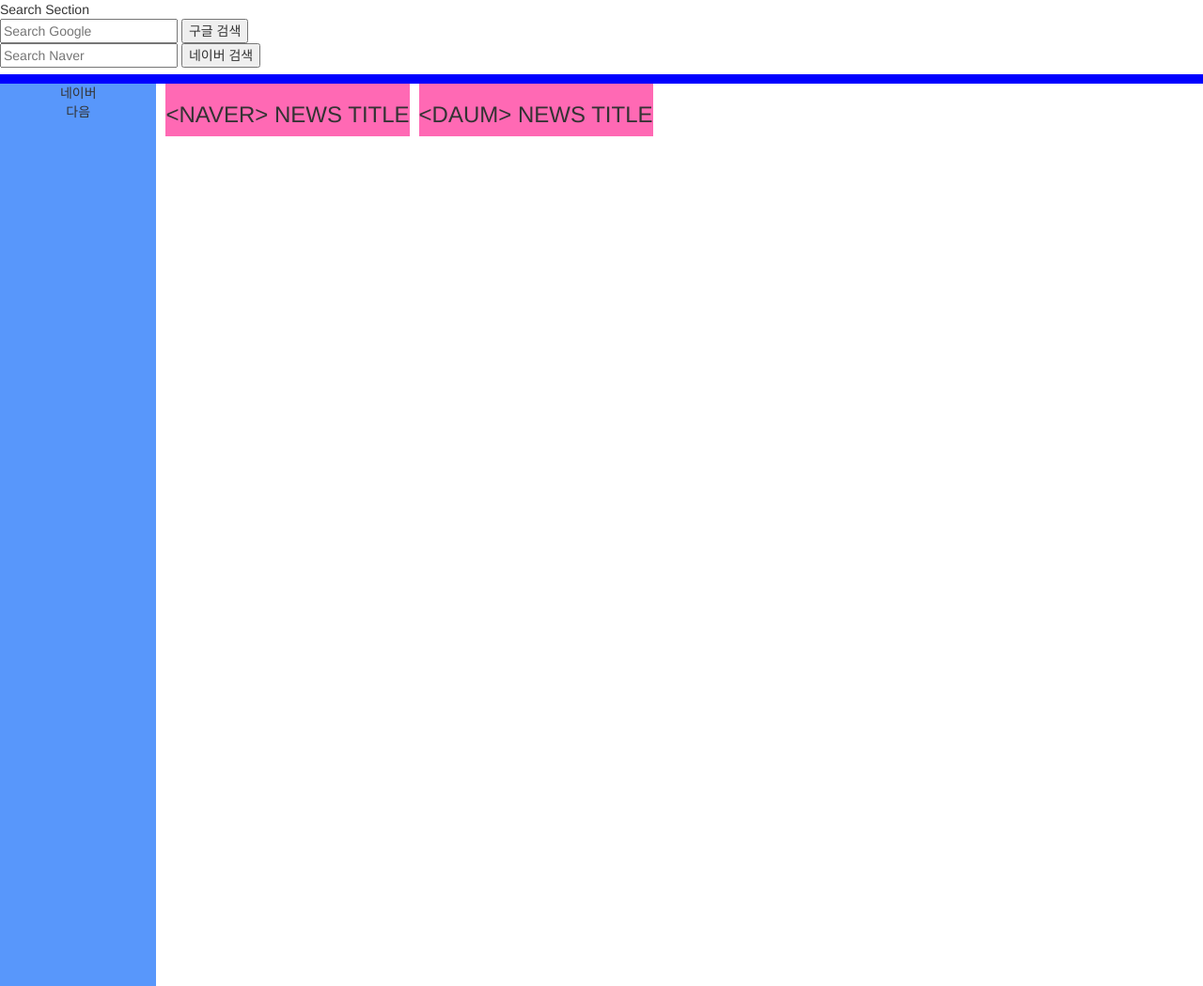
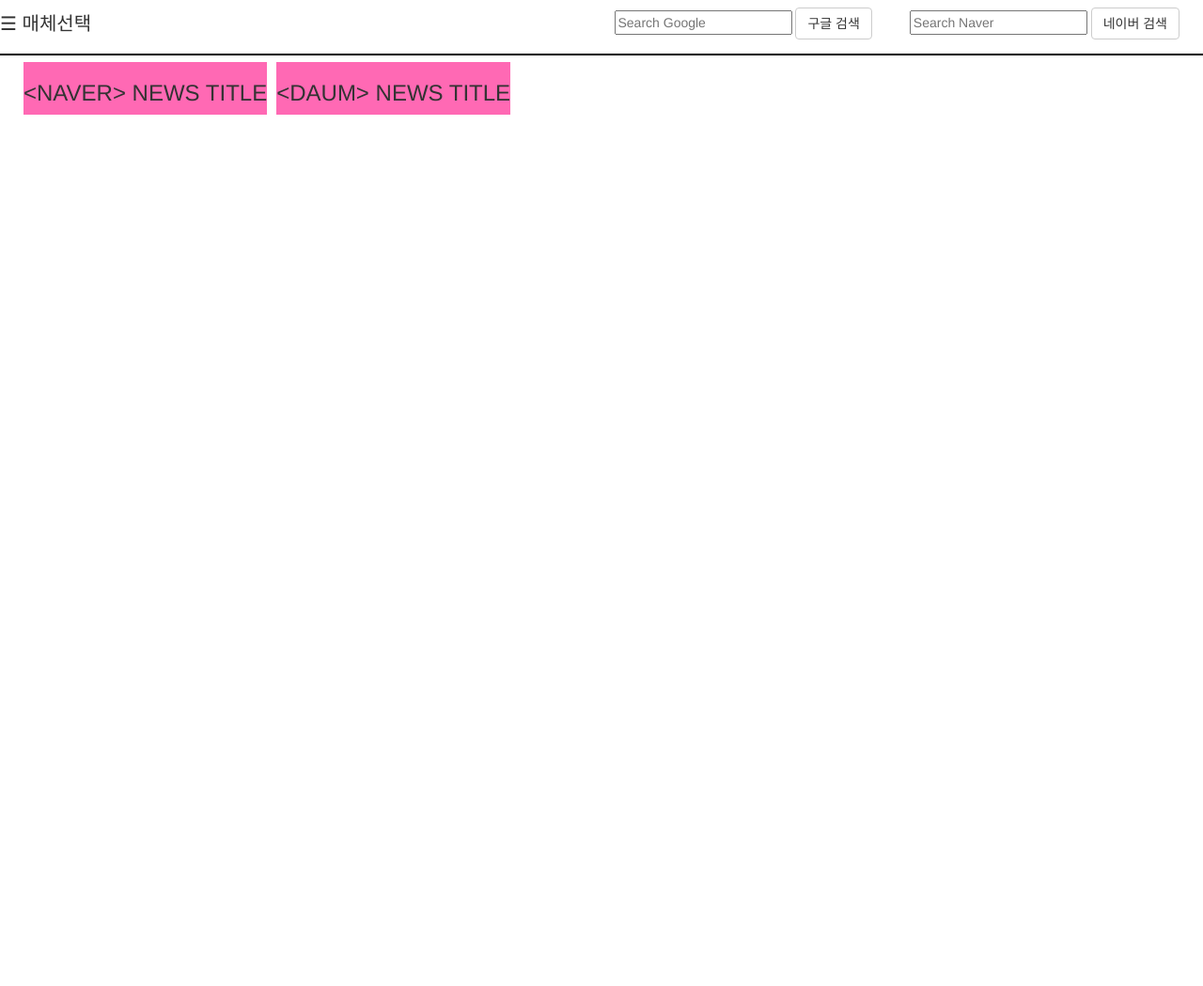
Before and after one commit to zooozoo/homepage-project, a Django app: template my_homepage/templates/main/index.html in a window 1280 px wide. Shown: the whole page at 94% size. After the commit the page ends 122 px from the top, so only its background shows below. Run offline with Django 3.2, Linux system fonts and the light colour scheme; the template is opened without the code that fills it, so the values that code supplies are empty; some libraries are stand-ins or nearby versions.

Commit message:
네비게이션 메뉴 정렬, 매체선택 sidebar 버튼생성

```diff
--- a/my_homepage/static/main/main.css
+++ b/my_homepage/static/main/main.css
@@ -3,30 +3,98 @@ body {
     background-color: white;
 }
 
-body::after{
+header {
+    position: relative;
+}
+
+header::after {
     content: '';
     display: block;
-    height:0;
+    height: 0;
     clear: both;
 }
 
-.header-bar {
-    height: 10px;
-    background: blue;
-    width: auto;
-    margin-top: 7px;
-    margin-bottom: 0;
+div#search_section {
+    float: right;
 }
 
-.body-item{
-    float: left;
+div#search_section::after {
+    content: '';
+    display: block;
+    height: 0;
+    clear: both;
+}
+
+div.search {
+    float: right;
+    margin-right: 10px;
 }
 
 div#news-select-section {
-    background-color: #5897fb;
-    position: relative;
-    width: 13%;
-    padding-bottom: 75%;
+    height: 100%;
+    width: 0;
+    position: fixed;
+    z-index: 1;
+    top: 0;
+    left: 0;
+    background-color: #101010;
+    overflow-x: hidden;
+    padding-top: 60px;
+    transition: 0.5s;
+
+    display: inline-block;
+    margin: 0;
+}
+
+ul {
+    display: inline-block;
+    list-style-type: none;
+    width: auto;
+    padding: 0;
+}
+
+li a.closebtn {
+    position: absolute;
+    top: 0;
+    right: 25px;
+    font-size: 36px;
+    margin-left: 50px;
+}
+
+li {
+    text-align: center;
+}
+
+span {
+    font-size:20px;
+    cursor:pointer;
+    position: absolute;
+    top: 50%;
+    transform: translateY(-50%);
+}
+
+/* On smaller screens, where height is less than 450px,
+change the style of the sidenav (less padding and a smaller font size) */
+@media screen and (max-height: 450px) {
+    .news-select-section {
+        padding-top: 15px;
+    }
+
+    .news-select-section li {
+        font-size: 18px;
+    }
+}
+
+.header-bar {
+    height: 2px;
+    background: black;
+    width: auto;
+    margin-top: 7px;
+    margin-bottom: 7px;
+}
+
+.body-item {
+    float: left;
 }
 
 .news-section {
@@ -36,23 +104,11 @@ div#news-select-section {
     margin-bottom: 10px;
 }
 
-a {
-    color: black;
-    text-decoration: none;
-}
+/*a {*/
+/*color: black;*/
+/*text-decoration: none;*/
+/*}*/
 
-ul {
-    position: absolute;
-    list-style-type: none;
-    width: 100%;
-    padding: 0;
-}
-
-li {
-    margin: 0 auto;
-    text-align: center;
-}
-
-h5.news-title {
-    margin: 5px 5px;
-}
+/*h5.news-title {*/
+/*margin: 5px 5px;*/
+/*}*/
--- a/my_homepage/templates/main/index.html
+++ b/my_homepage/templates/main/index.html
@@ -11,46 +11,61 @@
     <link rel="stylesheet" href="{% static 'bootstrap/css/bootstrap.css' %}">
     <title>NEWS-HOMEPAGE</title>
 </head>
+
 <body>
 <header>
     <div id="search_section">
-        Search Section
-        <form method="get" action="https://www.google.com/search">
-            <input name="q" type="text" placeholder="Search Google">
-            <input type="submit" value="구글 검색">
-        </form>
-        <form method="get" action="https://search.naver.com/search.naver">
+        <div class="search">
+            <form class="navbar-form" method="get" action="https://search.naver.com/search.naver">
                 <input name="query" type="text" placeholder="Search Naver"/>
-            <input type="submit" value="네이버 검색">
+                <input type="submit" class="btn btn-default" value="네이버 검색">
             </form>
         </div>
-</header>
-
-<div class="header-bar"></div>
-
-<div class="body-item" id="news-select-section">
+        <div class="search">
+            <form class="navbar-form" method="get" action="https://www.google.com/search">
+                <input name="q" type="text" placeholder="Search Google">
+                <input type="submit" class="btn btn-default" value="구글 검색">
+            </form>
+        </div>
+    </div>
+    <div id="news-select-section">
         <ul>
+            <li><a href="javascript:void(0)" class="closebtn" onclick="closeNav()">&times;</a></li>
             <li>네이버</li>
             <li>다음</li>
         </ul>
     </div>
 
-<div class="body-item news-section" id="naver_news">
+    <span onclick="openNav()">&#9776; 매체선택</span>
+</header>
+
+<div class="header-bar"></div>
+
+<div class="container-fluid">
+    <div class="col-xl body-item news-section" id="naver_news">
         <h3>&lt;NAVER&gt; NEWS TITLE</h3>
         {% for items in naver %}
             <a href="{{ items.link }}"><h5 class="news-title">{{ items.title }}</h5></a>
         {% endfor %}
     </div>
-<div class="body-item news-section" id="daum_news">
+    <div class="col-xl body-item news-section" id="daum_news">
         <h3>&lt;DAUM&gt; NEWS TITLE</h3>
         {% for items in daum %}
             <a href="{{ items.link }}"><h5 class="news-title">{{ items.title }}</h5></a>
         {% endfor %}
     </div>
-
+</div>
 
 <script src="https://ajax.googleapis.com/ajax/libs/jquery/1.11.2/jquery.min.js"></script>
 <script type="text/javascript" src="{% static 'bootstrap/js/bootstrap.js' %}"></script>
+<script>
+    function openNav() {
+        document.getElementById("news-select-section").style.width = "50%";
+    }
 
+    function closeNav() {
+        document.getElementById("news-select-section").style.width = "0";
+    }
+</script>
 </body>
 </html>
```
Lines whose indentation alone changed are shown as unchanged.
